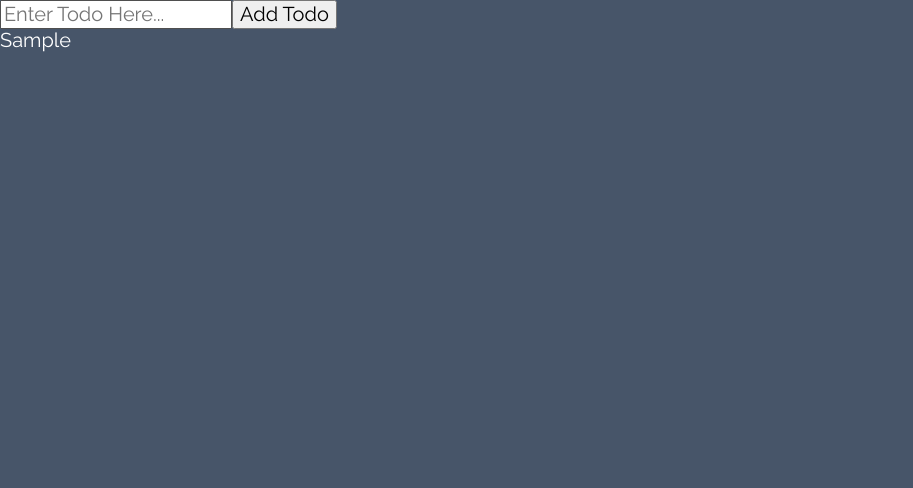
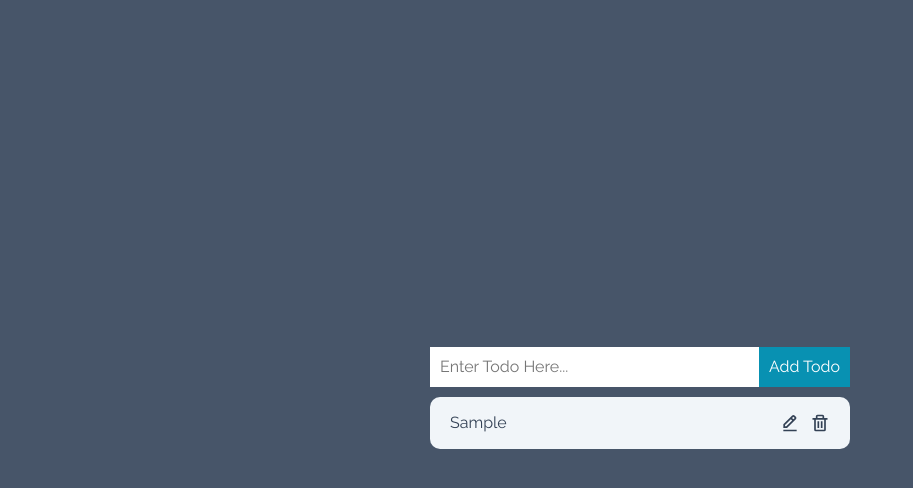
Before and after one commit to surajbera/todo-app, a React (Create React App) app: page / in a window 1280 px wide. Both pictures are taken after typing "Sample" into the empty fields and a click on the input "Add Todo". Shown: the top 488 px of the page, without its empty margins (0-913 px from the left). Built offline with nearby package versions, Linux system fonts and the light colour scheme.

Commit message:
added react icons

```diff
--- a/package.json
+++ b/package.json
@@ -9,6 +9,7 @@
     "normalize.css": "^8.0.1",
     "react": "^18.2.0",
     "react-dom": "^18.2.0",
+    "react-icons": "^4.6.0",
     "react-scripts": "5.0.1",
     "react-toastify": "^9.0.8",
     "uuid": "^9.0.0",
--- a/src/App.js
+++ b/src/App.js
@@ -23,7 +23,7 @@ function App() {
 	}
 
 	return (
-		<div className='App'>
+		<div className='App flex-wrapper'>
 			<TodoForm addTodos={addTodos} />
 			<TodoList todos={todos} />
 			<ToastContainer />
--- a/src/components/todo-form/TodoForm.css
+++ b/src/components/todo-form/TodoForm.css
@@ -1,8 +1,26 @@
 .todo-form-wrapper {
+	max-width: 42rem;
+	width: 100%;
+	margin: 0 0 1rem;
 }
 .todo-form {
 }
 .todo-input {
+	flex: 1;
+	height: 4rem;
+	padding: 0 1rem;
+	border: 0;
+	outline: none;
 }
 .add-todo-btn {
+	background-color: var(--todo-form-btn-clr);
+	outline: none;
+	border: none;
+	color: var(--white-clr);
+	padding: 0 1rem;
+	cursor: pointer;
+	line-height: 4rem;
 }
+.add-todo-btn:hover {
+	background-color: var(--todo-form-hover-btn-clr);
+}
--- a/src/components/todo-form/TodoForm.jsx
+++ b/src/components/todo-form/TodoForm.jsx
@@ -25,7 +25,7 @@ export const TodoForm = ({ addTodos }) => {
 	return (
 		<div className='todo-form-wrapper'>
 			<form
-				className='todo-form'
+				className='todo-form flex-wrapper'
 				onSubmit={handleSubmitEvent}
 			>
 				<input
--- a/src/components/todo-item/TodoItem.css
+++ b/src/components/todo-item/TodoItem.css
@@ -0,0 +1,30 @@
+.todo-item {
+	background-color: var(--todo-list-bg-clr);
+	color: var(--todo-list-clr);
+	padding: 1.5rem 2rem;
+	border-radius: 1rem;
+	justify-content: space-between;
+	align-items: center;
+	margin: 0 0 0.5rem;
+}
+.todo-text {
+	font-size: 1.6rem;
+	line-height: 2.2rem;
+	max-height: 4.4rem;
+	white-space: normal;
+	text-overflow: ellipsis;
+	display: -webkit-box;
+	-webkit-box-orient: vertical;
+	overflow: hidden;
+	-webkit-line-clamp: 2;
+}
+.todo-icon {
+	font-size: 2rem;
+}
+.todo-icon {
+	align-items: center;
+	cursor: pointer;
+}
+.todo-edit-icon {
+	margin: 0 1rem 0 0;
+}
--- a/src/components/todo-item/TodoItem.jsx
+++ b/src/components/todo-item/TodoItem.jsx
@@ -1,6 +1,21 @@
+import { BiEditAlt } from 'react-icons/bi'
+import { BiTrash } from 'react-icons/bi'
+
 /* styles */
 import './TodoItem.css'
 
 export const TodoItem = ({ todo }) => {
-	return <div>{todo}</div>
+	return (
+		<li className='todo-item flex-wrapper'>
+			<p className='todo-text'>{todo}</p>
+			<div className='todo-actions-wrap flex-wrapper'>
+				<span className='todo-edit-icon todo-icon flex-wrapper'>
+					<BiEditAlt />
+				</span>
+				<span className='todo-delete-icon todo-icon flex-wrapper'>
+					<BiTrash />
+				</span>
+			</div>
+		</li>
+	)
 }
--- a/src/components/todo-list/TodoList.css
+++ b/src/components/todo-list/TodoList.css
@@ -0,0 +1,5 @@
+.todo-container {
+	width: 100%;
+	max-width: 42rem;
+	list-style: none;
+}
--- a/src/components/todo-list/TodoList.jsx
+++ b/src/components/todo-list/TodoList.jsx
@@ -5,13 +5,13 @@ import './TodoList.css'
 
 export const TodoList = ({ todos }) => {
 	return (
-		<div>
+		<ul className='todo-container'>
 			{todos.map(todo => (
 				<TodoItem
 					key={todo.id}
 					todo={todo.todoText}
 				/>
 			))}
-		</div>
+		</ul>
 	)
 }
--- a/src/style.css
+++ b/src/style.css
@@ -3,6 +3,15 @@
 :root {
 	--bg-clr: #475569;
 	--white-clr: #fff;
+	--todo-list-bg-clr: #f1f5f9;
+	--todo-list-clr: #334155;
+	--todo-form-btn-clr: #0891b2;
+	--todo-form-hover-btn-clr: #0e7490;
+}
+
+* {
+	margin: 0;
+	padding: 0;
 }
 
 html {
@@ -14,5 +23,16 @@ body {
 	background-color: var(--bg-clr);
 	color: var(--white-clr);
 	font-family: 'Raleway', sans-serif;
-	font-size: 2rem;
+	font-size: 1.6rem;
 }
+
+.flex-wrapper {
+	display: flex;
+}
+
+.App {
+	min-height: 100vh;
+	flex-direction: column;
+	justify-content: center;
+	align-items: center;
+}
```
Also changed, not shown: 1 other file (tests, documents, lock files or other folders).
